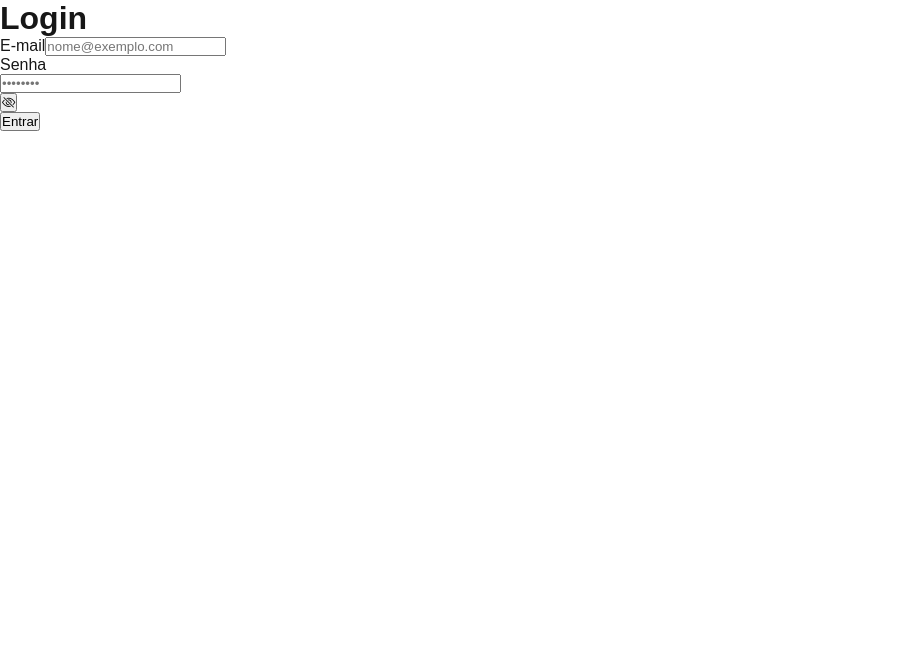
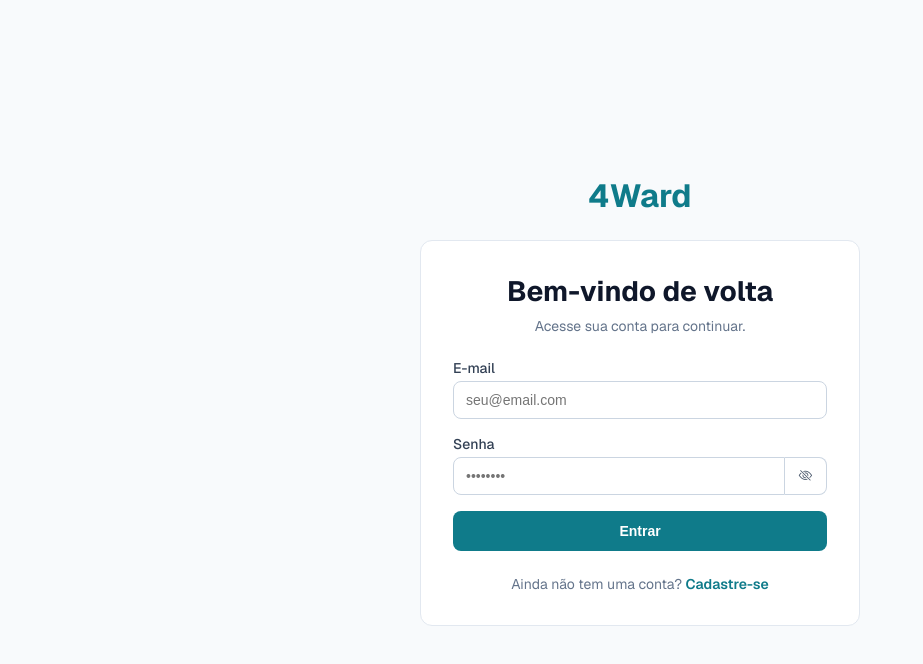
Before and after one commit to WesleyTriches/4Ward-Front, a Next.js app: page /login in a window 1280 px wide. Shown: the top 664 px of the page, without its empty margins (0-923 px from the left). Built offline with nearby package versions, Linux system fonts and the light colour scheme.

Commit message:
refactor: Padronização da tela de login

```diff
--- /dev/null
+++ b/app/auth.module.css
@@ -0,0 +1,159 @@
+.page {
+  min-height: 100vh;
+  display: flex;
+  align-items: center;
+  justify-content: center;
+  padding: 24px;
+
+  background: var(--surface-muted);
+  color: var(--ink-900);
+  font-family: var(--font-geist-sans), Arial, Helvetica, sans-serif;
+  color-scheme: light;
+}
+
+.container {
+  width: 100%;
+  max-width: 440px;
+}
+
+.logo {
+  display: block;
+  margin-bottom: 24px;
+
+  text-align: center;
+  color: var(--brand-600);
+  font-size: 2rem;
+  font-weight: 700;
+}
+
+.card {
+  padding: 32px;
+
+  background: var(--surface);
+  border: 1px solid var(--line);
+  border-radius: 12px;
+}
+
+.title {
+  margin: 0;
+
+  color: var(--ink-900);
+  font-size: 1.75rem;
+  font-weight: 700;
+  text-align: center;
+}
+
+.subtitle {
+  margin: 8px 0 24px;
+
+  color: var(--ink-500);
+  font-size: 0.875rem;
+  text-align: center;
+}
+
+.field {
+  margin-bottom: 16px;
+}
+
+.label {
+  display: block;
+  margin-bottom: 4px;
+
+  color: var(--ink-700);
+  font-size: 0.875rem;
+  font-weight: 500;
+}
+
+.input {
+  display: block;
+  width: 100%;
+  padding: 10px 12px;
+
+  border: 1px solid #cbd5e1;
+  border-radius: 8px;
+
+  background: #ffffff;
+  color: var(--ink-900);
+  font-size: 0.875rem;
+}
+
+.input:focus {
+  outline: none;
+  border-color: var(--brand-600);
+  box-shadow: 0 0 0 3px var(--brand-100);
+}
+
+.password {
+  display: flex;
+}
+
+.password .input {
+  border-radius: 8px 0 0 8px;
+}
+
+.eyeButton {
+  width: 48px;
+
+  border: 1px solid #cbd5e1;
+  border-left: 0;
+  border-radius: 0 8px 8px 0;
+
+  background: #ffffff;
+  color: var(--ink-600);
+
+  cursor: pointer;
+}
+
+.button {
+  width: 100%;
+  padding: 12px 16px;
+
+  border: 0;
+  border-radius: 8px;
+
+  background: var(--brand-600);
+  color: #ffffff;
+
+  font-size: 0.875rem;
+  font-weight: 600;
+
+  cursor: pointer;
+}
+
+.button:hover:not(:disabled) {
+  background: var(--brand-700);
+}
+
+.button:disabled {
+  opacity: 0.55;
+  cursor: not-allowed;
+}
+
+.error {
+  margin-bottom: 16px;
+  padding: 12px 16px;
+
+  border-radius: 8px;
+
+  background: var(--danger-50);
+  color: var(--danger-700);
+
+  font-size: 0.875rem;
+}
+
+.footer {
+  margin: 24px 0 0;
+
+  color: var(--ink-500);
+  font-size: 0.875rem;
+  text-align: center;
+}
+
+.link {
+  color: var(--brand-600);
+  font-weight: 600;
+}
+
+.link:hover {
+  text-decoration: underline;
+}
--- a/app/login/page.tsx
+++ b/app/login/page.tsx
@@ -1,8 +1,11 @@
 "use client";
 
+import Link from "next/link";
+import { useRouter } from "next/navigation";
 import { useState } from "react";
+
 import { saveToken } from "./auth_service";
-import { useRouter } from "next/navigation";
+import styles from "../auth.module.css";
 
 export default function LoginPage() {
     const router = useRouter();
@@ -12,80 +15,146 @@ export default function LoginPage() {
     const [password, setPassword] = useState("");
     const [erro, setErro] = useState("");
 
-    async function submitForm(event: any) {
-        console.log(event)
-        //pause a submissao do form - nao atualiza a page
+    async function submitForm(event: React.SubmitEvent<HTMLFormElement>) {
         event.preventDefault();
         setErro("");
 
-        //fazer uma request via http post para a api
-       const resp = await fetch("http://localhost:3000/api/auth/login", {
+        const resp = await fetch(
+            "http://localhost:3000/api/auth/login",
+            {
                 method: "POST",
-            headers: {"Content-Type": "application/json"},
+                headers: {
+                    "Content-Type": "application/json",
+                },
                 body: JSON.stringify({
-                email: email, password: password
-            })
-        })
+                    email,
+                    password,
+                }),
+            }
+        );
+
         if (!resp.ok) {
-            var error = await resp.json();
+            const error = await resp.json();
             setErro(error.message);
             return;
         }
+
         const dados = await resp.json();
-        console.log(dados.access_token);
+
         saveToken(dados.access_token);
-        //redirecionar
-        router.replace("/admin");
+
+        router.replace("/");
     }
 
     return (
-        <div className="container py-5">
-            <h1 className="mb-3">Login</h1>
+        <main className={styles.page}>
+            <div className={styles.container}>
 
-            {erro != "" && (
-                <p>{erro}</p>
+                <div className={styles.logo}>
+                    4Ward
+                </div>
+
+                <div className={styles.card}>
+                    <h1 className={styles.title}>
+                        Bem-vindo de volta
+                    </h1>
+
+                    <p className={styles.subtitle}>
+                        Acesse sua conta para continuar.
+                    </p>
+
+                    {erro && (
+                        <p className={styles.error}>
+                            {erro}
+                        </p>
                     )}
 
+                    <form onSubmit={submitForm}>
 
-            <form onSubmit={submitForm} className="card p-3">
-                <div className="mb-3">
-                    <label className="form-label">E-mail</label>
+                        <div className={styles.field}>
+                            <label
+                                htmlFor="email"
+                                className={styles.label}
+                            >
+                                E-mail
+                            </label>
+
                             <input
-                        onChange={(e)=> setEmail(e.target.value)}
+                                id="email"
                                 type="email"
-                        className="form-control"
-                        placeholder="nome@exemplo.com"
-                        required />
+                                className={styles.input}
+                                placeholder="seu@email.com"
+                                value={email}
+                                onChange={(e) =>
+                                    setEmail(e.target.value)
+                                }
+                                required
+                            />
                         </div>
 
-                <div className="mb-3">
-                    <label className="form-label">Senha</label>
-                    <div className="input-group">
+                        <div className={styles.field}>
+                            <label
+                                htmlFor="password"
+                                className={styles.label}
+                            >
+                                Senha
+                            </label>
+
+                            <div className={styles.password}>
                                 <input
-                            onChange={(e)=> setPassword(e.target.value)}
-                            type={showPassword ? "text" : "password"}
-                            className="form-control"
+                                    id="password"
+                                    type={
+                                        showPassword
+                                            ? "text"
+                                            : "password"
+                                    }
+                                    className={styles.input}
                                     placeholder="••••••••"
-                            required />
-                        <div className="input-group-append">
+                                    value={password}
+                                    onChange={(e) =>
+                                        setPassword(e.target.value)
+                                    }
+                                    required
+                                />
+
                                 <button
-                                onClick={() => setShowPassword(!showPassword)}
                                     type="button"
-                                className="btn btn-outline-secondary">
-                                {showPassword ? (
-                                    <i className="bi bi-eye"></i>
-                                ) : (
-                                    <i className="bi bi-eye-slash"></i>
-                                )}
+                                    className={styles.eyeButton}
+                                    onClick={() =>
+                                        setShowPassword(!showPassword)
+                                    }
+                                >
+                                    <i
+                                        className={
+                                            showPassword
+                                                ? "bi bi-eye"
+                                                : "bi bi-eye-slash"
+                                        }
+                                    />
                                 </button>
                             </div>
                         </div>
-                </div>
 
-                <button className="btn btn-dark" type="submit">
+                        <button
+                            className={styles.button}
+                            type="submit"
+                        >
                             Entrar
                         </button>
+
                     </form>
+
+                    <p className={styles.footer}>
+                        Ainda não tem uma conta?{" "}
+                        <Link
+                            href="/register"
+                            className={styles.link}
+                        >
+                            Cadastre-se
+                        </Link>
+                    </p>
                 </div>
+            </div>
+        </main>
     );
 }
```
Lines whose indentation alone changed are shown as unchanged.
